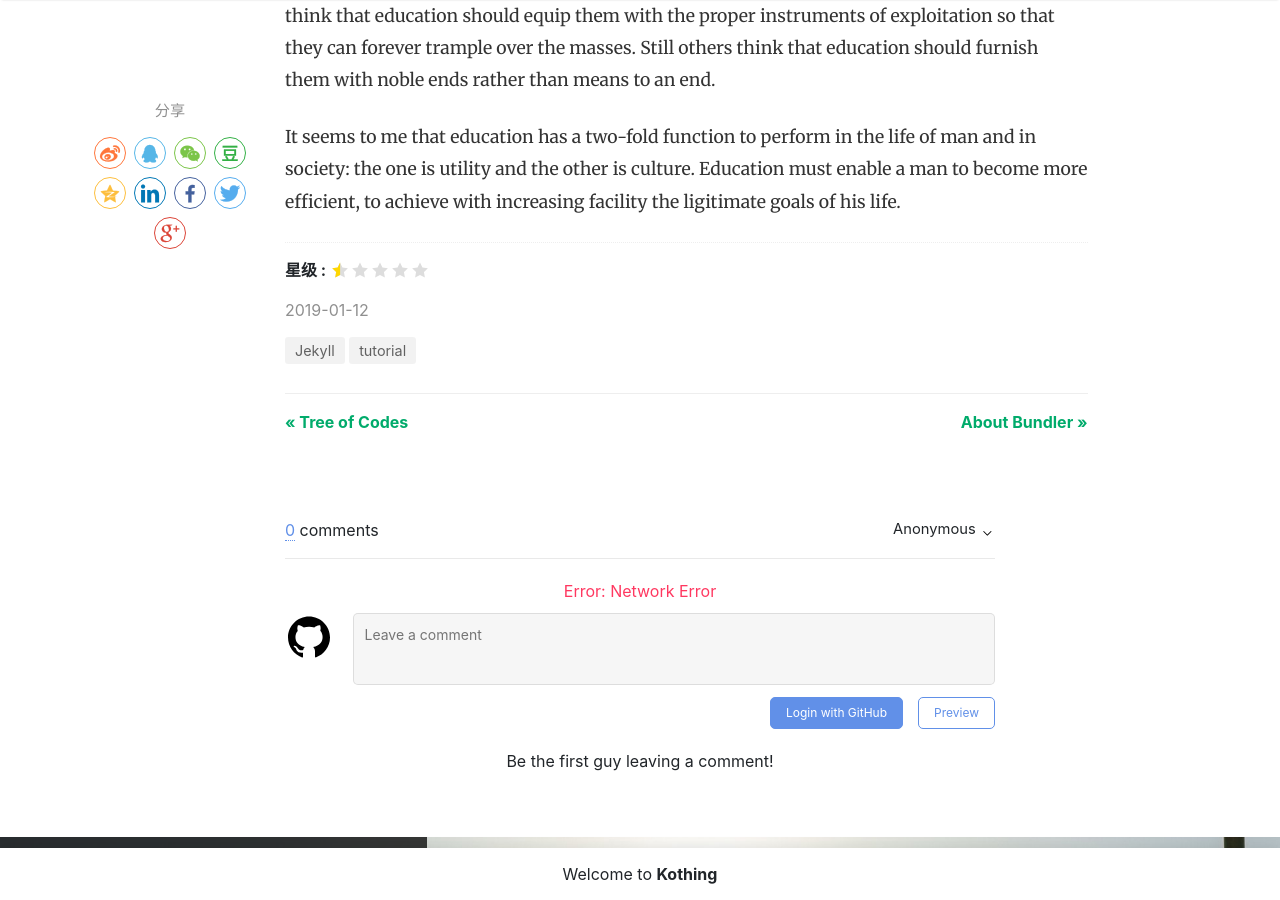
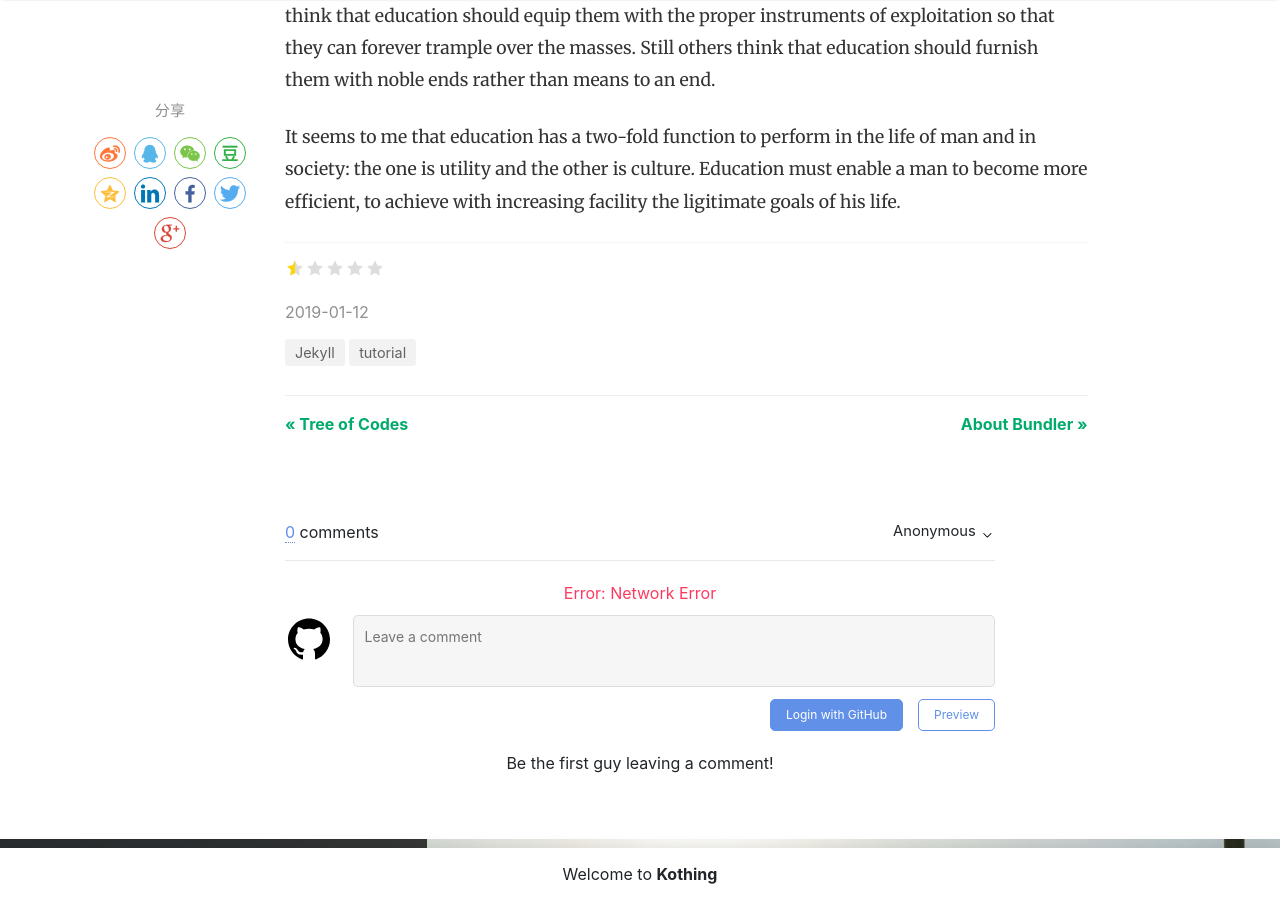
Before and after one commit to kothing/kothing-theme, a Jekyll site: the page built from _posts/2019-01-12-we-all-wait-for-summer.md, in a window 1280 px wide and 900 px high, scrolled down 1076 px. Built offline with Jekyll 4.4.1, drawn with Linux system fonts in a browser that asks for light colours; nearby versions of some CDN libraries; comment, search, counter and statistics services are not loaded.

Commit message:
Update post.html

```diff
--- a/_layouts/post.html
+++ b/_layouts/post.html
@@ -92,8 +92,8 @@ post_class: post-template
             <div class="after-post-meta">
                 <!-- Rating -->
                 {% if page.rating %}
-                <div class="rating mb-3 d-flex align-items-center">
-                    <strong class="mr-1">{% if site.locale == "zh-cn" %} {{ site.zh-cn_rating }} {% else %} {{ site.en_rating }} {% endif %}:</strong> {% include star_rating.html %}
+                <div class="rating mb-3">
+                    {% include star_rating.html %}
                 </div>
                 {% endif %}
 
```
